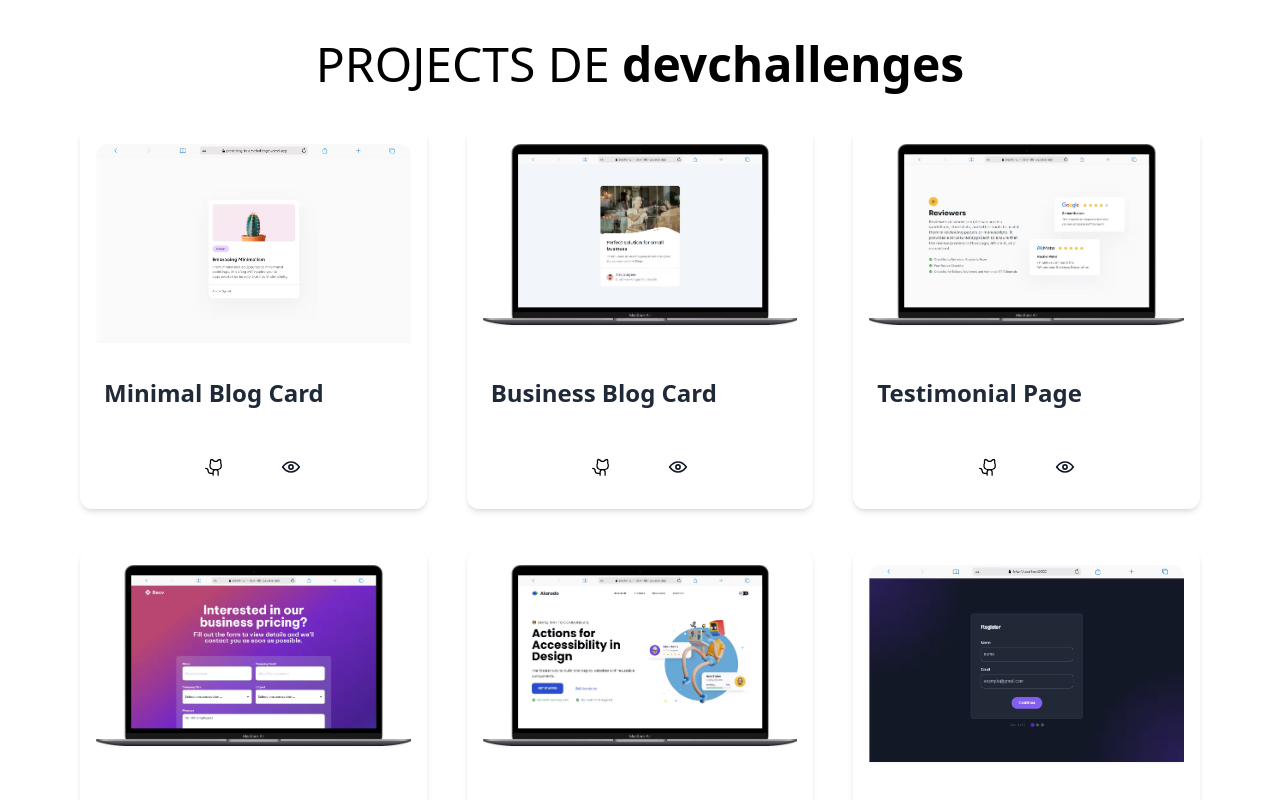
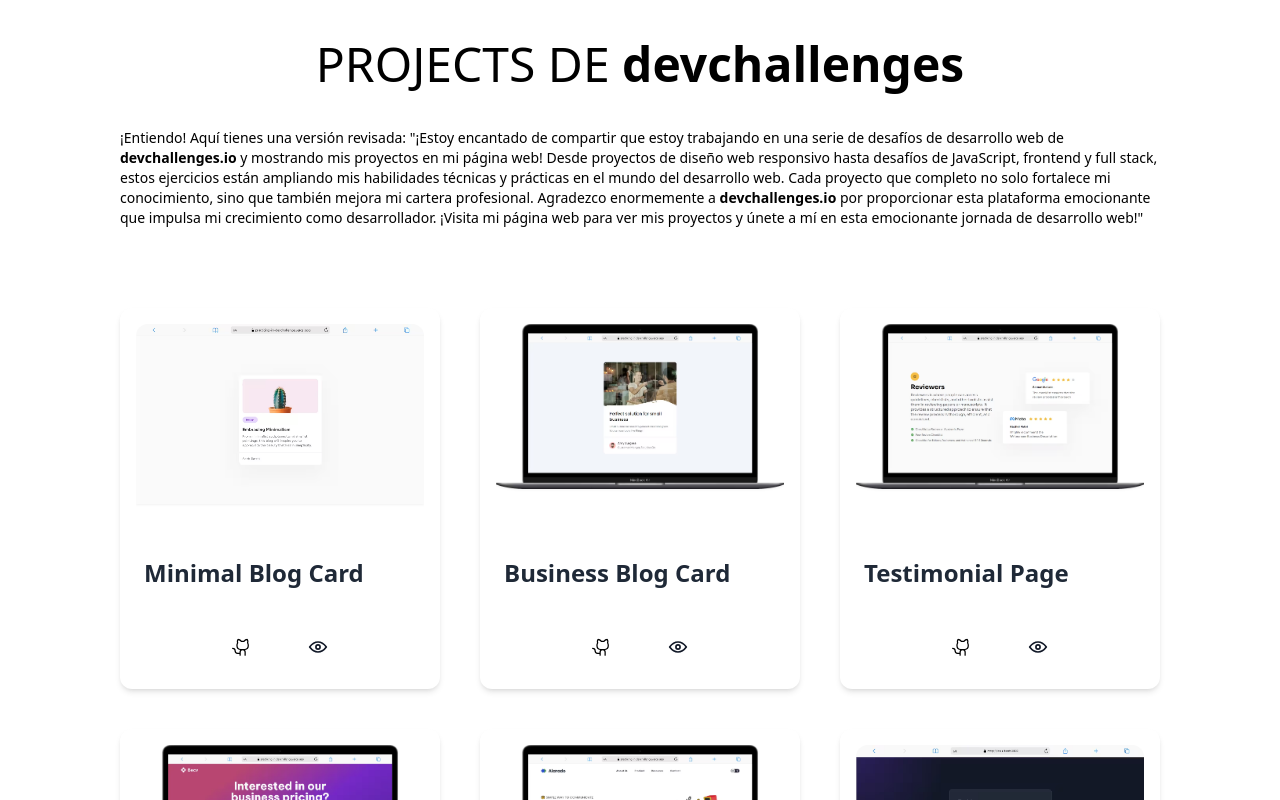
Before and after one commit to brayanpesantes/practicing-in-devchallenge, a Next.js app: page / in a window 1280 px wide. Shown: the top 800 px of the page. Built offline with nearby package versions, Linux system fonts and the light colour scheme.

Commit message:
add description

```diff
--- a/app/page.tsx
+++ b/app/page.tsx
@@ -33,7 +33,27 @@ export default function Home() {
           <strong> devchallenges</strong>
         </Link>
       </h1>
-      <div className="grid grid-cols-1 md:lg:grid-cols-2 lg:grid-cols-3  py-10 gap-10">
+      <p className="py-10 text-sm px-10">
+        ¡Entiendo! Aquí tienes una versión revisada: &quot;¡Estoy encantado de
+        compartir que estoy trabajando en una serie de desafíos de desarrollo
+        web de
+        <Link href="https://devchallenges.io/" target="_blank">
+          <strong> devchallenges.io </strong>
+        </Link>
+        y mostrando mis proyectos en mi página web! Desde proyectos de diseño
+        web responsivo hasta desafíos de JavaScript, frontend y full stack,
+        estos ejercicios están ampliando mis habilidades técnicas y prácticas en
+        el mundo del desarrollo web. Cada proyecto que completo no solo
+        fortalece mi conocimiento, sino que también mejora mi cartera
+        profesional. Agradezco enormemente a
+        <Link href="https://devchallenges.io/" target="_blank">
+          <strong> devchallenges.io </strong>
+        </Link>
+        por proporcionar esta plataforma emocionante que impulsa mi crecimiento
+        como desarrollador. ¡Visita mi página web para ver mis proyectos y únete
+        a mí en esta emocionante jornada de desarrollo web!&quot;
+      </p>
+      <div className="grid grid-cols-1 md:lg:grid-cols-2 lg:grid-cols-3  py-10 gap-10 px-10">
         {projects.map((project) => (
           <Card
             key={project.id}
```
